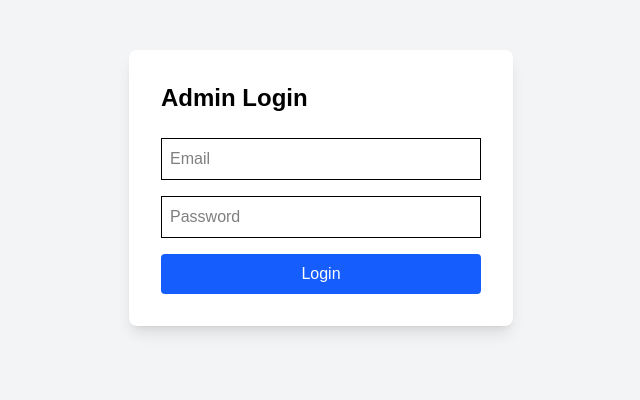
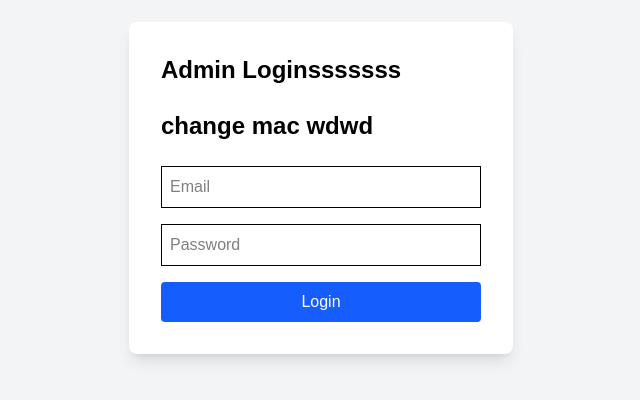
Before and after one commit to technosolz0/frontend_admin, a Next.js app: page / in a window 1280 px wide. Shown: the part 212-612 px from the top of the page, without its empty margins (319-959 px from the left). Built offline with nearby package versions, Linux system fonts and the light colour scheme; no server answers.

Commit message:
update  test

```diff
--- a/src/app/page.tsx
+++ b/src/app/page.tsx
@@ -39,7 +39,8 @@ export default function LoginPage() {
   return (
     <div className="flex items-center justify-center h-screen bg-gray-100">
       <div className="bg-white p-8 rounded-lg shadow-lg w-96">
-        <h2 className="text-2xl font-bold mb-6 text-black">Admin Login</h2>
+        <h2 className="text-2xl font-bold mb-6 text-black">Admin Loginsssssss</h2>
+        <h2 className="text-2xl font-bold mb-6 text-black">change mac wdwd</h2>
 
         <input
           suppressHydrationWarning
```
